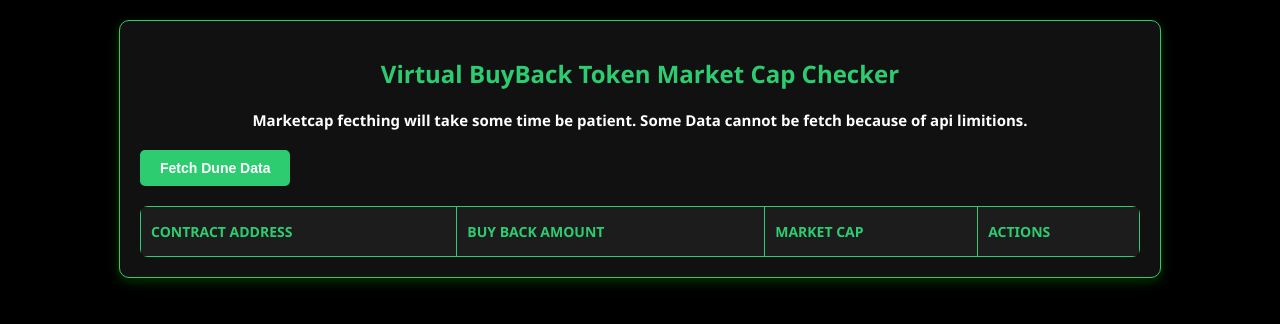
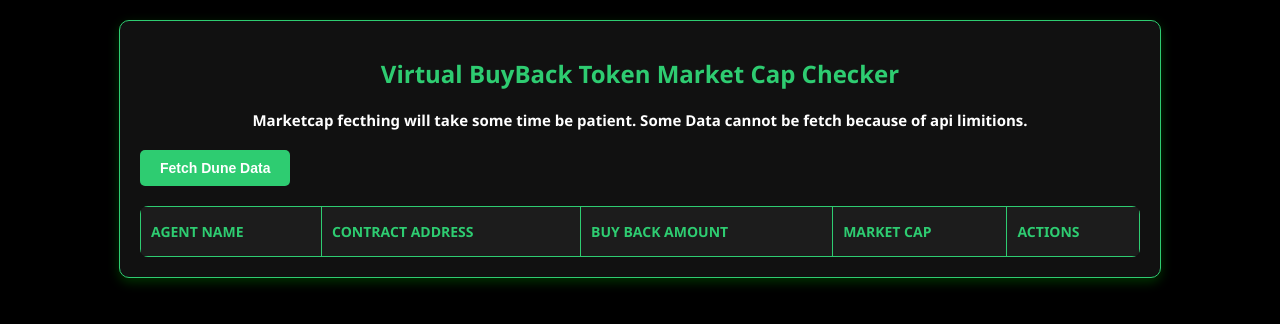
Before and after one commit to Asif2902/vbb, a plain HTML site: page index.html in a window 1280 px wide. Drawn offline with Linux system fonts and the light colour scheme.

Commit message:
update index.html

```diff
--- a/index.html
+++ b/index.html
@@ -16,6 +16,7 @@
         <table id="tokenTable">
             <thead>
                 <tr>
+                  <th>Agent name</th>
                     <th>Contract Address</th>
                     <th>Buy Back Amount</th>
                     <th>Market Cap</th>
```
